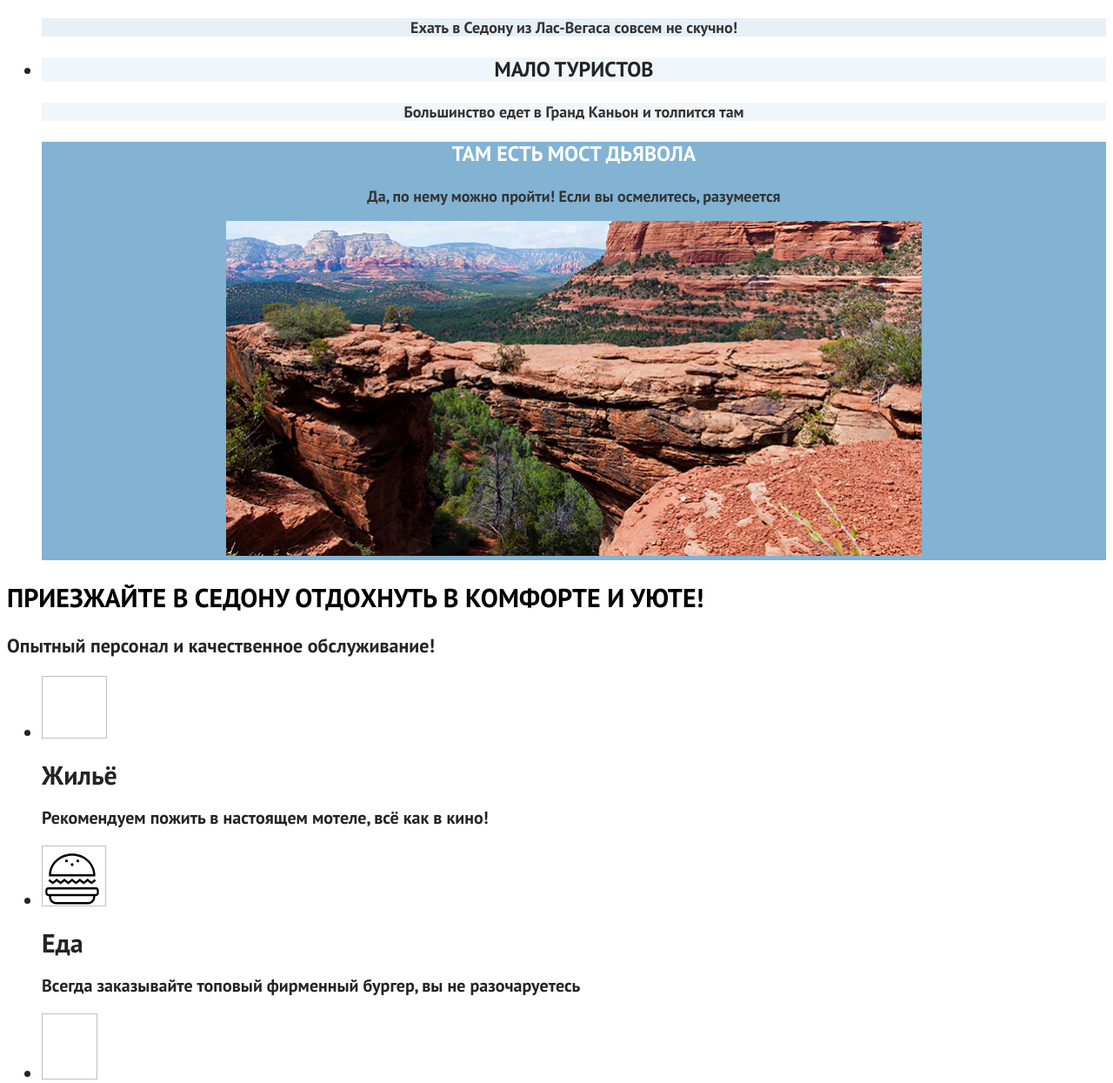
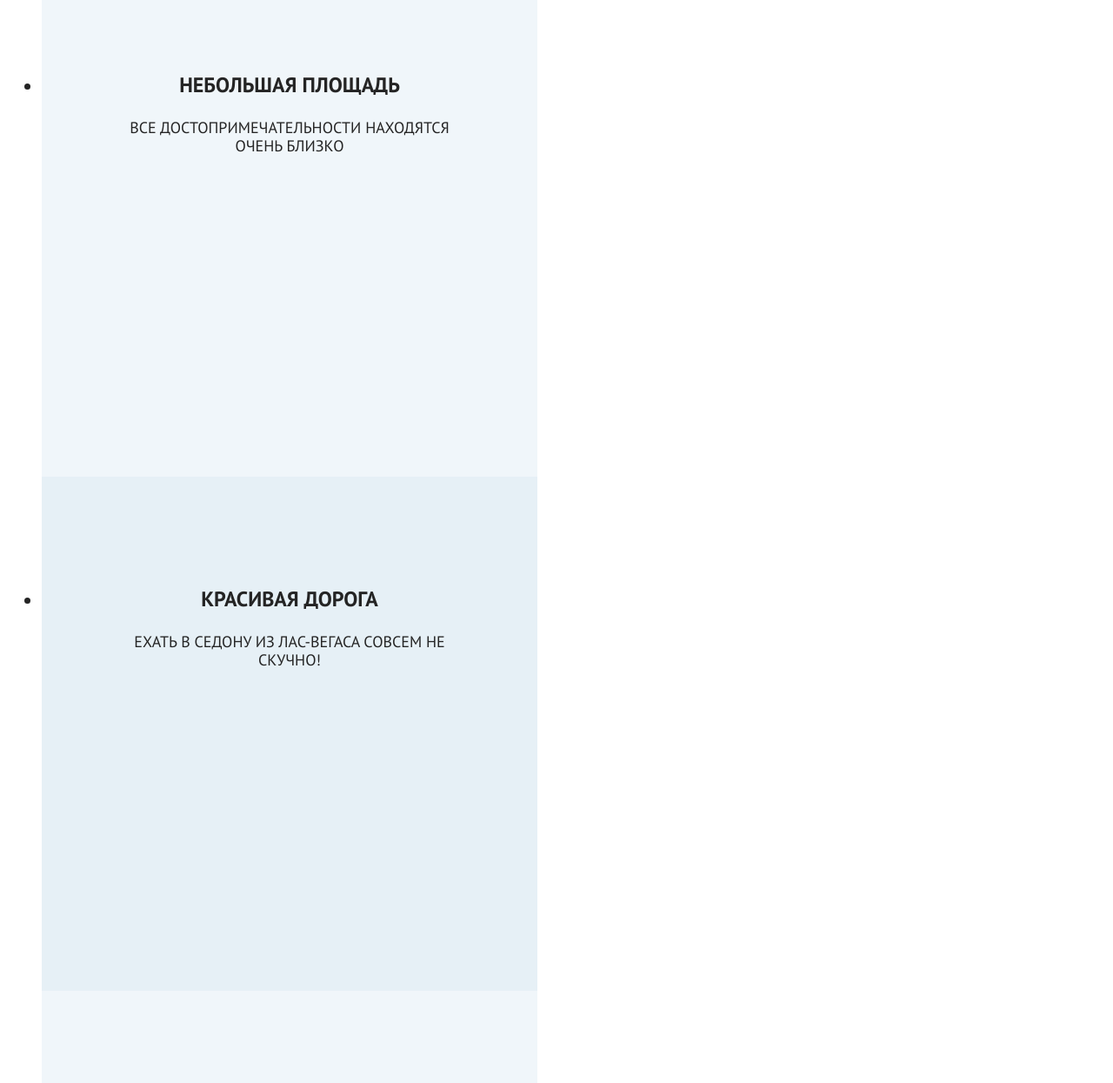
Before and after one commit to htmlacademy-htmlcss/2252467-sedona-36, a plain HTML site: page index.html in a window 1280 px wide. Shown: the part 1539-2784 px from the top of the page at 87% size. Drawn offline with Linux system fonts and the light colour scheme.

Commit message:
повторное испраление ошибок :)

```diff
--- a/index.html
+++ b/index.html
@@ -71,17 +71,17 @@
                         <img class="important-photo-of-sedona" src="images/photo-1.jpg" width="800" height="384"
                             alt="Фото города.">
                     </li>
-                    <li class="advantages-item">
-                        <h3 class="advantages-title square-tourists"> Небольшая площадь </h3>
-                        <p class="advantages-description square-tourists">Все достопримечательности находятся очень близко</p>
+                    <li class="advantages-item square-tourists">
+                        <h3 class="advantages-title"> Небольшая площадь </h3>
+                        <p class="advantages-description">Все достопримечательности находятся очень близко</p>
                     </li>
-                    <li class="advantages-item">
-                        <h3 class="advantages-title road"> Красивая дорога </h3>
-                        <p class="advantages-description road">Ехать в Седону из Лас-Вегаса совсем не скучно!</p>
+                    <li class="advantages-item road">
+                        <h3 class="advantages-title "> Красивая дорога </h3>
+                        <p class="advantages-description ">Ехать в Седону из Лас-Вегаса совсем не скучно!</p>
                     </li>
-                    <li class="advantages-item">
-                        <h3 class="advantages-title square-tourists"> Мало туристов</h3>
-                        <p class="advantages-description square-tourists">Большинство едет в Гранд Каньон и толпится там</p>
+                    <li class="advantages-item square-tourists">
+                        <h3 class="advantages-title"> Мало туристов</h3>
+                        <p class="advantages-description ">Большинство едет в Гранд Каньон и толпится там</p>
                     </li>
                     <li class="advantages-item blue-white">
                         <h3 class="advantages-title"> Там есть мост дьявола</h3>
@@ -99,20 +99,20 @@
 
                 <ul class="advice-list">
                     <li class="advice-item">
-                        <img class="house-svg">
+                        <div class="house-svg"></div>
                         <h2 class="advice-item-title">Жильё</h2>
                         <p class="advice-item-description">Рекомендуем пожить в настоящем мотеле, всё как в кино!</p>
 
                     </li>
-                    <li class="advice-item">
-                        <img class="burger-svg">
+                    <li class="advice-item food">
+                        <div class="burger-svg"></div>
                         <h2 class="advice-item-title">Еда</h2>
                         <p class="advice-item-description">Всегда заказывайте топовый фирменный бургер, вы не
                             разочаруетесь</p>
                     </li>
 
                     <li class="advice-item">
-                        <img class="box">
+                        <div class="box"></div>
                         <h2 class="advice-item-title"> Сувениры </h2>
                         <p class="advice-item-description">Не только китайского, но и настоящего местного производства!
                         </p>
@@ -149,7 +149,7 @@
                     </li>
                     <li class="social-item">
                         <a href="https://t.me/htmlacademy">
-                            <img src="images/telegram.svg" width="18" height="15.1" alt="Иконка Telegram.">
+                            <img src="images/telegram.svg" width="18" height="15" alt="Иконка Telegram.">
                             <span class="visually-hidden">Telegram</span>
                         </a>
                     </li>
@@ -166,7 +166,7 @@
             </div>
             <div class="our-site">
                 <a href="https://htmlacademy.ru/" class="site-logo">
-                    <img src="images/htmlacademy_logo.svg" width="114.9" height="32.9" class="logo-our-site"
+                    <img src="images/htmlacademy_logo.svg" width="115" height="33" class="logo-our-site"
                         alt="Логотип сайта HTML Academy.">
                 </a>
             </div>
--- a/styles/styles.css
+++ b/styles/styles.css
@@ -7,7 +7,7 @@
 }
 
 @font-face {
-    font-family: 'PT Sans', sans-serif;
+    font-family: 'PT Sans';
     src: url("../fonts/ptsans-400.woff2") format("woff2");
     font-weight: 400;
     font-style: normal;
@@ -103,13 +103,17 @@ body {
     font-size: 18px;
     line-height: 21px;
     text-align: center;
-    color: #333333;
+    text-align: center;
+    text-transform: uppercase;
 }
 
 
 .blue-white {
     background: #82B3D3;
     color: #ffffff;
+    width: 400px;
+    height: 385px;
+    padding: 103px 85px;
 }
 
 
@@ -117,17 +121,24 @@ body {
 
 .square-tourists {
     background: rgba(131, 179, 211, 0.12);
+    width: 400px;
+    height: 385px;
+    padding: 103px 85px;
+
 }
 
 .road {
     background: rgba(131, 179, 211, 0.2);
+    width: 400px;
+    height: 385px;
+    padding: 103px 85px;
 }
 
 .invitation-title {
     font-family: 'PT Sans', sans-serif;
     line-height: 36px;
     font-weight: 700;
-    font-size: 30px;
+    font-size: 24px;
     color: #000000;
     text-transform: uppercase;
 }
@@ -136,12 +147,37 @@ body {
     font-family: 'PT Sans', sans-serif;
     font-weight: 400;
     line-height: 26px;
-    font-size: 22px;
+    font-size: 18px;
+}
+
+.advice-item {
+    background: rgba(131, 179, 211, 0.12);
+}
+
+.food {
+    background: #ffffff;
+}
+
+.advice-item-title {
+    font-family: 'PT Sans', sans-serif;
+    font-weight: 700;
+    font-size: 24px;
+    line-height: 28px;
+    text-transform: uppercase;
+    color: #000000;
+}
+
+.advice-item-description {
+    font-family: 'PT Sans', sans-serif;
+    font-weight: 400;
+    font-size: 18px;
+    line-height: 21px;
+    color: #333333;
+
 }
 
 .house-svg {
     background-image: url("../images/house.svg");
-    position: no-repeat;
     width: 75px;
     height: 72px;
     background-size: contain;
@@ -204,7 +240,6 @@ body {
     font-size: 22px;
     text-align: center;
     color: #ffffff;
-    vertical-align: ;
     line-height: 26px;
 }
 
@@ -217,7 +252,7 @@ body {
     line-height: 26px;
     text-align: center;
     width: 475px;
-    height: 52.51px;
+    height: 53px;
 }
 
 
@@ -254,20 +289,14 @@ body {
     color: #ffffff;
 }
 
-.catalog-header {
+.picture-blur {
     background-image: url("../images/bg-catalog-blur.jpg");
     position: relative;
     background-repeat: no-repeat;
     width: 1200px;
-    height: 412px;
 }
 
-.filters {
-    background-image: url('../images/bg-catalog-blur.jpg');
-    position: relative;
-    width: 1200px;
-    height: 412px;
-}
+
 
 legend {
     font-family: 'PT Sans', sans-serif;
@@ -353,7 +382,7 @@ label {
     display: flex;
     flex-direction: row;
     align-items: flex-start;
-    padding: 0px;
+    padding: 0;
     font-family: 'PT Sans', sans-serif;
     font-style: normal;
     font-weight: 400;
@@ -418,7 +447,7 @@ label {
     width: 140px;
     height: 37px;
     left: 160px;
-    top: 0px;
+    top: 0;
     color: #333333;
     background: #f2f2f2;
     border-radius: 4px;
```
Also changed, not shown: catalog.html (+5 -3 lines).
